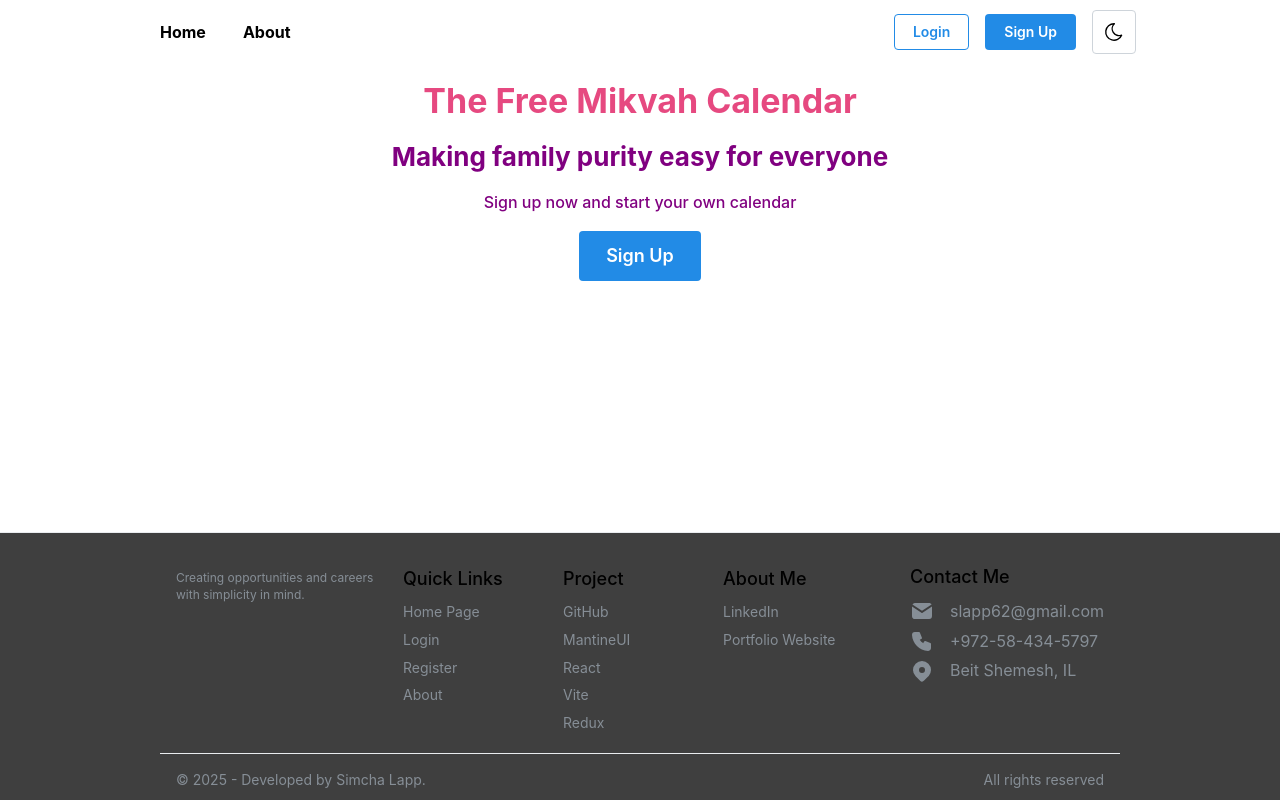
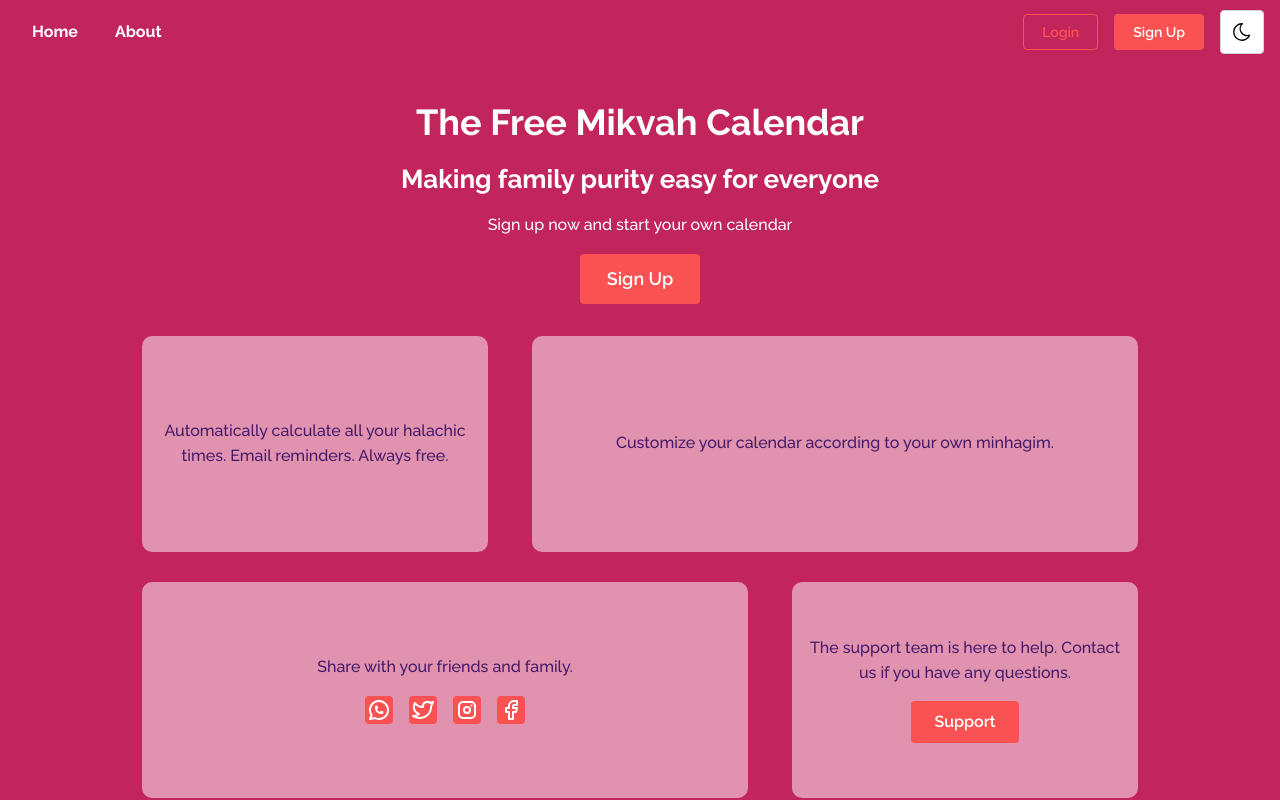
Before and after one commit to Slapp62/freeMikvahCal, a React (Vite) app: page / in a window 1280 px wide. Shown: the top 800 px of the page. Built offline with nearby package versions, Linux system fonts and the light colour scheme; no server answers.

Commit message:
homepage and theming

```diff
--- a/index.html
+++ b/index.html
@@ -3,6 +3,9 @@
   <head>
     <meta charset="UTF-8" />
     <link rel="icon" type="image/svg+xml" href="/calendar.ico" />
+    <link rel="preconnect" href="https://fonts.googleapis.com">
+    <link rel="preconnect" href="https://fonts.gstatic.com" crossorigin>
+    <link href="https://fonts.googleapis.com/css2?family=Raleway:ital,wght@0,100..900;1,100..900&display=swap" rel="stylesheet">
     <meta
       name="viewport"
       content="minimum-scale=1, initial-scale=1, width=device-width, user-scalable=no"
--- a/src/App.tsx
+++ b/src/App.tsx
@@ -1,13 +1,13 @@
 import "@mantine/core/styles.css";
 import { MantineProvider } from "@mantine/core";
 import { Notifications } from '@mantine/notifications';
-import { theme } from "./theme";
 import { AppRouter } from "./routing/AppRouter";
+import myTheme from "./styles/theme";
 
 
 export default function App() {
   return (
-    <MantineProvider theme={theme}>
+    <MantineProvider theme={myTheme} >
         <Notifications/>
         <AppRouter/>
     </MantineProvider>
--- a/src/components/Navigation/FooterStyles.module.css
+++ b/src/components/Navigation/FooterStyles.module.css
@@ -1,16 +1,14 @@
 .footer {
-  margin-top: 50px;
   padding-top: calc(var(--mantine-spacing-md) * 2);
   padding-bottom: calc(var(--mantine-spacing-xs) * 1);
-  background-color: rgb(63, 63, 63);
+  background-color: light-dark(var(--mantine-color-gray-3), var(--mantine-color-dark-6));
   border-top: 1px solid light-dark(var(--mantine-color-gray-2), var(--mantine-color-dark-5));
 
 }
 
 .logo {
   max-width: 200px;
-
-  @media (max-width: $mantine-breakpoint-sm) {
+  @media (max-width: --mantine-breakpoint-sm) {
     display: flex;
     flex-direction: column;
     align-items: center;
@@ -20,7 +18,7 @@
 .description {
   margin-top: 5px;
 
-  @media (max-width: $mantine-breakpoint-sm) {
+  @media (max-width: --mantine-breakpoint-sm) {
     margin-top: var(--mantine-spacing-xs);
     text-align: center;
   }
@@ -31,7 +29,7 @@
   justify-content: space-between;
 
 
-  @media (max-width: $mantine-breakpoint-sm) {
+  @media (max-width: --mantine-breakpoint-sm) {
     flex-direction: column;
     gap: 15px;
     align-items: center;
@@ -43,7 +41,7 @@
   display: flex;
   flex-wrap: wrap;
 
-  @media (max-width: $mantine-breakpoint-sm) {
+  @media (max-width: --mantine-breakpoint-sm) {
     display: none;
   }
 }
@@ -78,16 +76,16 @@
   align-items: center;
   margin-top: var(--mantine-spacing-md);
   padding-top: var(--mantine-spacing-md);
-  //padding-bottom: var(--mantine-spacing-xs);
+  /* padding-bottom: var(--mantine-spacing-xs); */
   border-top: 1px solid light-dark(var(--mantine-color-gray-2), var(--mantine-color-dark-4));
 
-  @media (max-width: $mantine-breakpoint-sm) {
+  @media (max-width: --mantine-breakpoint-sm) {
     flex-direction: column;
   }
 }
 
 .social {
-  @media (max-width: $mantine-breakpoint-sm) {
+  @media (max-width: --mantine-breakpoint-sm) {
     margin-top: var(--mantine-spacing-xs);
   }
 }
--- a/src/components/Navigation/Navigation.module.css
+++ b/src/components/Navigation/Header.module.css
@@ -1,24 +1,11 @@
 
 .navbarTop{
     margin-inline: auto;
-    margin-top: 5px;
-    width: 80%;
-    background-color: none;
+    padding-top: 5px;
+    width: 100%;
+    background-color: light-dark(var(--mantine-color-pink-8), var(--mantine-color-dark-6));
     transition: all 0.3s ease;
-
     }
-
-.navbarScrolled{
-    background-color: whitesmoke;
-    opacity: 0.95;
-    top: 10px;
-    width: 95%;
-    margin-inline: auto;
-    border-radius: 15px;
-    transition: all 0.3s ease;
-    overflow: hidden;
-    background-color:
-}
 
 .header {
     padding-block: 5px;
@@ -33,11 +20,11 @@
     padding-left: var(--mantine-spacing-md);
     padding-right: var(--mantine-spacing-md);
     text-decoration: none;
-    color: light-dark(var(--mantine-color-black), var(--mantine-color-white));
+    color: light-dark(var(--mantine-color-white), var(--mantine-color-white));
     font-weight: 500;
     font-size: var(--mantine-font-size-sm);
 
-    @media (max-width: $mantine-breakpoint-sm) {
+    @media (max-width: --mantine-breakpoint-sm) {
       height: 42px;
       width: 100%;
     }
--- a/src/components/Navigation/Header.tsx
+++ b/src/components/Navigation/Header.tsx
@@ -3,12 +3,11 @@ import {
   useMantineColorScheme,
 } from '@mantine/core';
 import { useDisclosure } from '@mantine/hooks';
-import classes from './Navigation.module.css';
+import classes from './Header.module.css';
 import { LightDarkToggle } from './LightDarkToggle'
 //import { Logo } from './Logo';
 import clsx from 'clsx';
 import { Link, useNavigate } from 'react-router-dom';
-import { useEffect, useState } from 'react';
 import { supabase } from '../../lib/supabaseClient';
 import useStore from '../../Zstore.ts';
 
@@ -30,19 +29,9 @@ import useStore from '../../Zstore.ts';
         jumpTo('/');
     }
 
-    const [scrolled, setScrolled] = useState(false);
-
-    useEffect(() => {
-      const handleScroll = () => {
-        setScrolled(window.scrollY > 10);
-      };
-
-      window.addEventListener('scroll', handleScroll);
-      return () => window.removeEventListener('scroll', handleScroll);
-    }, [])
 
     return (
-      <Box className={clsx(classes.navbarTop, {[classes.navbarScrolled]: scrolled} )}>
+      <Box className={clsx(classes.navbarTop)}>
         <header className={clsx(colorScheme === 'light' ? classes.navbarLight : classes.navbarDark, classes.header)}>
         <Flex justify="space-between" h='100%' >
 
--- a/src/pages/home.page.tsx
+++ b/src/pages/home.page.tsx
@@ -1,14 +1,67 @@
-import { Stack, Title, Text, Button } from "@mantine/core";
+import { Stack, Title, Text, Button, Grid, ActionIcon, Group } from "@mantine/core";
+import { IconBrandFacebook, IconBrandInstagram, IconBrandTwitter, IconBrandWhatsapp } from "@tabler/icons-react";
 import { Link } from "react-router-dom";
 
 const HomePage = () => {
     return (
-        <Stack mx='auto' mt={20} align='center' justify='center' w={500} >
-            <Title order={1} c='pink'>The Free Mikvah Calendar</Title>
-            <Title order={2} c='purple'>Making family purity easy for everyone</Title>
-            <Text fw={500} c='purple'>Sign up now and start your own calendar</Text>
+        <>
+
+        <Stack my={40} align='center' justify='center' w='100%' >
+            <Title order={1} c='white'>The Free Mikvah Calendar</Title>
+            <Title order={2} c='white'>Making family purity easy for everyone</Title>
+            <Text fw={500} c='white'>Sign up now and start your own calendar</Text>
             <Button component={Link} to='/register' size="lg">Sign Up</Button>
         </Stack>
+
+        <Grid w='80%' mx='auto' justify="space-around" mt={20}>
+                <Grid.Col span={4} style={{borderRadius: '10px', background: 'rgba(255, 255, 255, 0.5)'}}>
+                    <Stack p={10} h={200} align="center" justify="center">
+                        <Text fw={500} ta="center">
+                            Automatically calculate all your halachic times. Email reminders. Always free.
+                        </Text>
+                    </Stack>
+                </Grid.Col>
+
+                <Grid.Col span={7} style={{borderRadius: '10px', background: 'rgba(255, 255, 255, 0.5)'}}>
+                    <Stack p={10} h={200} align="center" justify="center">
+                        <Text fw={500} ta="center">
+                            Customize your calendar according to your own minhagim.
+                        </Text>
+                    </Stack>
+                </Grid.Col>
+                <Grid.Col mt={30} span={7} style={{borderRadius: '10px', background: 'rgba(255, 255, 255, 0.5)'}}>
+                    <Stack p={10} h={200} align="center" justify="center">
+                        <Text fw={500}>
+                            Share with your friends and family.
+                        </Text>
+                        <Group>
+                            <ActionIcon>
+                                <IconBrandWhatsapp/>
+                            </ActionIcon>
+                            <ActionIcon>
+                                <IconBrandTwitter/>
+                            </ActionIcon>
+                            <ActionIcon>
+                                <IconBrandInstagram/>
+                            </ActionIcon>
+                            <ActionIcon>
+                                <IconBrandFacebook/>
+                            </ActionIcon>
+                        </Group>
+                    </Stack>
+                </Grid.Col>
+                <Grid.Col mt={30} span={4} style={{borderRadius: '10px', background: 'rgba(255, 255, 255, 0.5)'}}>
+                    <Stack p={10} h={200} align="center" justify="center">
+                        <Text fw={500} ta="center">
+                            The support team is here to help. Contact us if you have any questions.
+                        </Text>
+                        <Button component={Link} to='/support' size="md">Support</Button>
+                    </Stack>
+                </Grid.Col>
+
+            </Grid>
+
+        </>
     );
 };
 
--- a/src/routing/Layout.tsx
+++ b/src/routing/Layout.tsx
@@ -15,7 +15,7 @@ export function Layout() {
 
             <Header />
 
-            <main style={{flex: 1, margin: 0}}>
+            <main className={classes.main}>
             <Outlet />
             </main>
 
--- a/src/routing/layout.module.css
+++ b/src/routing/layout.module.css
@@ -1,3 +1,12 @@
 .wrapper {
     background-color: rgb(255, 255, 255);
 }
+
+.main {
+    flex: 1;
+    min-height: 400px;
+    background-color: light-dark(var(--mantine-color-pink-8), var(--mantine-color-dark-6));
+    color: rgb(68, 25, 106);
+    font-size: var(--mantine-font-size-md);
+    padding-bottom: 50px;
+}
--- /dev/null
+++ b/src/styles/theme.ts
@@ -0,0 +1,52 @@
+import { createTheme, virtualColor } from '@mantine/core';
+
+const myTheme = createTheme({
+    primaryColor: 'red',
+  colors: {
+    primary: virtualColor({
+      name: 'primary',
+      dark: 'pink',
+      light: 'cyan',
+    }),
+    // Add your color
+    white: [
+      '#ffffff',
+      '#f2f2f2',
+      '#e6e6e6',
+      '#d9d9d9',
+      '#cccccc',
+      '#bfbfbf',
+      '#b3b3b3',
+      '#a6a6a6',
+      '#999999',
+      '#8c8c8c',
+    ],
+    blue: [
+      '#e6f0ff',
+      '#dce4f5',
+      '#b9c7e2',
+      '#94a8d0',
+      '#748dc1',
+      '#5f7cb8',
+      '#5474b4',
+      '#44639f',
+      '#39588f',
+      '#2d4b81',
+    ],
+  },
+
+  shadows: {
+    md: '1px 1px 3px rgba(0, 0, 0, .25)',
+    xl: '5px 5px 3px rgba(0, 0, 0, .25)',
+  },
+
+  fontFamily: 'Raleway, sans-serif',
+  headings: {
+    fontFamily: 'Raleway, sans-serif',
+    sizes: {
+      h1: { fontSize: '36px' },
+    },
+  },
+});
+
+export default myTheme;
--- a/src/theme.ts
+++ /dev/null
@@ -1,5 +0,0 @@
-import { createTheme } from "@mantine/core";
-
-export const theme = createTheme({
-  /* Put your mantine theme override here */
-});
```
